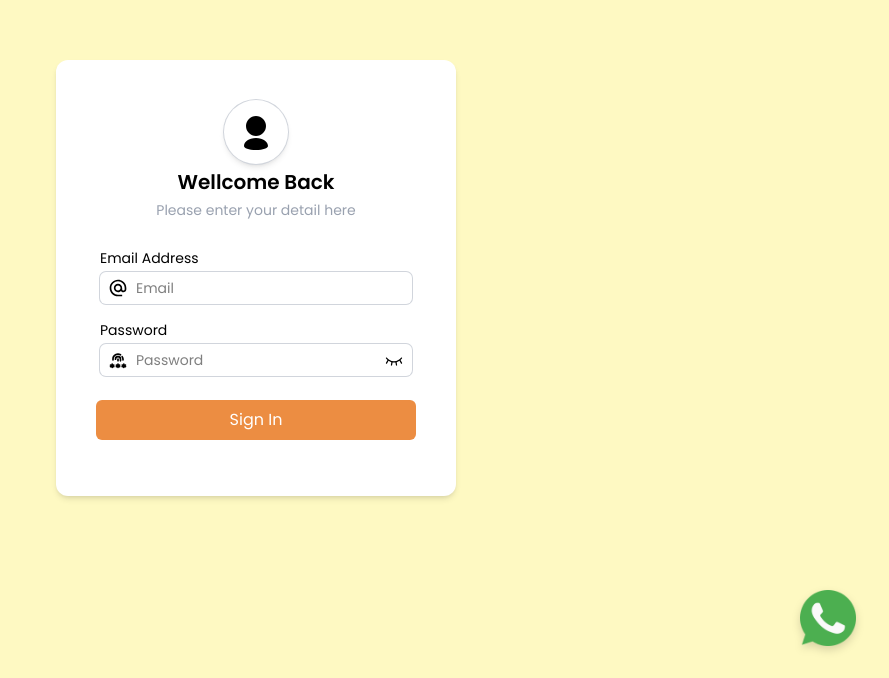
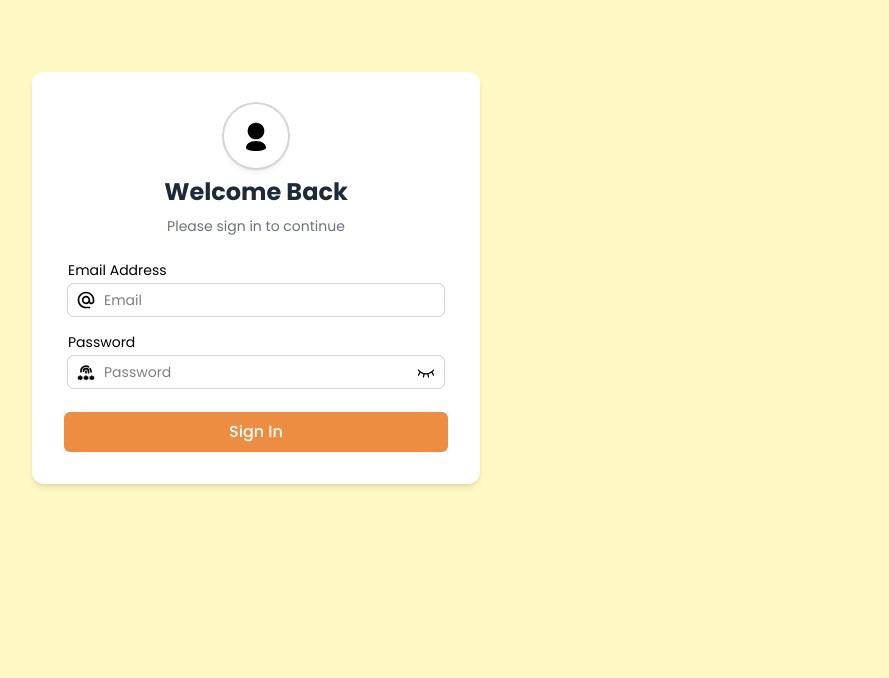
Before and after one commit to alinoumanriaz/packaging-frontend, a Next.js app: page /user/signin in a window 1280 px wide. Shown: the part 122-800 px from the top of the page, without its empty margins (384-1273 px from the left). Built offline with nearby package versions, Linux system fonts and the light colour scheme; no server answers.

Commit message:
update auth

```diff
--- a/src/app/user/signin/page.tsx
+++ b/src/app/user/signin/page.tsx
@@ -5,109 +5,172 @@ import { LOGIN_USER, USER_REGISTER } from "@/graphql/queries/user.query";
 import { useAppDispatch } from "@/redux/hooks";
 import { setUser } from "@/redux/slicers/currentUser";
 import { useMutation } from "@apollo/client";
-import React, { ChangeEvent, useState } from "react";
+import React, { ChangeEvent, FormEvent, useState } from "react";
 import { MdOutlineAlternateEmail } from "react-icons/md";
 import { PiEye, PiEyeClosed } from "react-icons/pi";
 import { TbPasswordFingerprint } from "react-icons/tb";
 import { TiUser } from "react-icons/ti";
 import { useRouter } from "next/navigation";
 
-const Page = () => {
-  const [islogin, setIslogin] = useState(true);
+const AuthPage = () => {
+  const [isLogin, setIsLogin] = useState(true);
   const [loading, setLoading] = useState(false);
-  const [newError, setNewError] = useState("");
+  const [error, setError] = useState("");
+  const [successMessage, setSuccessMessage] = useState("");
   const [registerUser] = useMutation(USER_REGISTER);
   const [loginUser] = useMutation(LOGIN_USER);
   const router = useRouter();
   const dispatch = useAppDispatch();
+
   const [form, setForm] = useState({
     username: "",
     email: "",
     password: "",
   });
+
+  const [formErrors, setFormErrors] = useState({
+    username: "",
+    email: "",
+    password: "",
+  });
+
   const handleOnChange = (e: ChangeEvent<HTMLInputElement>) => {
-    const name = e.target.name;
-    const value = e.target.value;
+    const { name, value } = e.target;
     setForm((prev) => ({ ...prev, [name]: value }));
+
+    // Clear error when user starts typing
+    if (formErrors[name as keyof typeof formErrors]) {
+      setFormErrors((prev) => ({ ...prev, [name]: "" }));
+    }
+
+    if (error) setError("");
+    if (successMessage) setSuccessMessage("");
   };
 
-  // const changeformhandler = () => {
-  //   setIslogin(!islogin);
-  // };
+  const validateForm = () => {
+    const errors = {
+      username: "",
+      email: "",
+      password: "",
+    };
 
-  const onsubmithandler = async () => {
+    let isValid = true;
+
+    if (!isLogin && !form.username.trim()) {
+      errors.username = "Username is required";
+      isValid = false;
+    }
+
+    if (!form.email.trim()) {
+      errors.email = "Email is required";
+      isValid = false;
+    } else if (!/^[^\s@]+@[^\s@]+\.[^\s@]+$/.test(form.email)) {
+      errors.email = "Please enter a valid email address";
+      isValid = false;
+    }
+
+    if (!form.password) {
+      errors.password = "Password is required";
+      isValid = false;
+    } else if (form.password.length < 6) {
+      errors.password = "Password must be at least 6 characters";
+      isValid = false;
+    }
+
+    setFormErrors(errors);
+    return isValid;
+  };
+
+  const toggleFormMode = () => {
+    setIsLogin(!isLogin);
+    setError("");
+    setSuccessMessage("");
+    setFormErrors({ username: "", email: "", password: "" });
+  };
+
+  const handleSubmit = async (e: FormEvent) => {
+    e.preventDefault();
+
+    if (!validateForm()) return;
+
     setLoading(true);
+    setError("");
+
     try {
-      if (islogin) {
+      if (isLogin) {
         const loginForm = {
           email: form.email,
           password: form.password,
         };
-        console.log("submit login form");
-        console.log({ loginForm: loginForm });
 
         const { data } = await loginUser({
           variables: { input: loginForm },
-          fetchPolicy: "no-cache", // Important for auth
+          fetchPolicy: "no-cache",
         });
-        console.log({cUSer:data})
-        dispatch(setUser(data?.loginUser?.user));
+
+        if (data?.loginUser?.user) {
+          dispatch(setUser(data.loginUser.user));
+          router.push("/");
         } else {
-        console.log(form);
-        const { data } = await registerUser({ variables: { input: form } });
-        console.log("submit registior form");
-        console.log(data);
+          setError("Login failed. Please check your credentials.");
         }
-    } catch (error) {
-      console.log({ res: error });
-      setNewError(`Unauthorized user detected`);
-      setLoading(false);
+      } else {
+        const { data } = await registerUser({
+          variables: { input: form },
+          fetchPolicy: "no-cache",
+        });
 
+        if (data?.registerUser) {
+          setSuccessMessage("Registration successful! Please login.");
+          setIsLogin(true);
+          setForm({ username: "", email: "", password: "" });
+        }
+      }
+    } catch (error: any) {
+      console.error("Auth error:", error);
+      setError(error.message || "An error occurred. Please try again.");
     } finally {
-      console.log({ res: "login suces" });
-      router.push("/");
+      console.log('login successfully')
     }
   };
+
   return (
-    <div className="bg-yellow-100 w-full h-dvh flex justify-center items-center">
-      <div className="w-[400px] bg-white rounded-xl shadow-md">
-        <div className="flex flex-col justify-center items-center space-y-4 p-10">
-          <div className="flex flex-col justify-center items-center space-y-1">
-            <div
-              className={`bg-white ${
-                newError === "" ? "ring-gray-300" : "ring-red-300 text-red-600"
-              } ring-1 rounded-full p-2 shadow-md`}
-            >
-              <TiUser className="size-12" />
+    <div className="bg-yellow-100 min-h-dvh flex justify-center items-center p-4">
+      <div className="w-full max-w-md bg-white rounded-xl shadow-md overflow-hidden">
+        <div className="p-6 sm:p-8">
+          <div className="flex flex-col items-center space-y-2">
+            <div className={`bg-white rounded-full p-3 shadow-md ring-2 ${
+              error ? "ring-red-300" : successMessage ? "ring-green-300" : "ring-gray-300"
+            }`}>
+              <TiUser className="size-10" />
             </div>
-            <div className="font-semibold text-xl">
-              {newError === "" ? (
-                <>Wellcome Back</>
-              ) : (
-                <div className="text-red-600 text-lg font-mono">{newError}</div>
-              )}
+
+            <h2 className="text-2xl font-bold text-gray-800">
+              {isLogin ? "Welcome Back" : "Create Account"}
+            </h2>
+
+            <p className="text-gray-500 text-sm text-center">
+              {isLogin
+                ? "Please sign in to continue"
+                : "Create an account to get started"
+              }
+            </p>
           </div>
-            <p className="text-gray-400 text-sm">
-              Please enter your detail here
-            </p>
-            <div>
-              {/* <button className="ring-1 ring-gray-500 rounded-2xl px-6 py-2">
-                Login with Google
-              </button> */}
+
+          {error && (
+            <div className="mt-4 p-3 bg-red-100 text-red-700 rounded-md text-sm">
+              {error}
             </div>
-          </div>
-          {!islogin && (
-            <InputBox
-              firstIcon={TiUser}
-              onChange={handleOnChange}
-              label="Username"
-              name="username"
-              type="text"
-              value={form.username}
-              placeholder="Username"
-            />
           )}
 
+          {successMessage && (
+            <div className="mt-4 p-3 bg-green-100 text-green-700 rounded-md text-sm">
+              {successMessage}
+            </div>
+          )}
+
+          <form onSubmit={handleSubmit} className="mt-6 space-y-4">
+            <div>
               <InputBox
                 firstIcon={MdOutlineAlternateEmail}
                 onChange={handleOnChange}
@@ -117,91 +180,40 @@ const Page = () => {
                 value={form.email}
                 placeholder="Email"
               />
+            </div>
+            <div>
               <InputBox
-            onChange={handleOnChange}
                 firstIcon={TbPasswordFingerprint}
                 secondIcon={PiEye}
                 thirdIcon={PiEyeClosed}
+                onChange={handleOnChange}
                 label="Password"
                 name="password"
                 type="password"
                 value={form.password}
                 placeholder="Password"
               />
-
-          <div className="w-full flex flex-col justify-center items-center">
-            {/* {islogin && (
-              <div className="w-full text-xs text-right text-green-700 ">
-                <div>Forget Password?</div>
             </div>
-            )} */}
             <button
+              type="submit"
               disabled={loading}
-              onClick={onsubmithandler}
-              type="submit"
-              className={` ${
-                loading ? "bg-primary-800/80" : "bg-primary-800"
-              } flex justify-center items-center h-10 text-white w-full my-4 py-2 rounded-md`}
+              className={`w-full py-2 px-4 mt-6 rounded-md text-white font-medium ${
+                loading ? "bg-primary-800/70 cursor-not-allowed" : "bg-primary-800 hover:bg-primary-800"
+              } transition-colors duration-200 flex items-center justify-center`}
             >
               {loading ? (
-                <>
                 <LoaderSpin color="text-white" />
-                </>
+              ) : isLogin ? (
+                "Sign In"
               ) : (
-                <>{islogin ? <>Sign In</> : <>Registor</>}</>
+                "Register"
               )}
             </button>
-            {/* {dbErrorMessage && (
-              <div
-                className={` ${
-                  codestatus
-                    ? "text-green-800 bg-green-100"
-                    : "text-red-600 bg-red-200"
-                }  text-center  w-[99%] text-xs rounded-md py-1`}
-              >
-                {dbErrorMessage}
-              </div>
-            )} */}
-          </div>
-          {/* <div className="flex justify-center items-center flex-col text-sm space-y-4 w-full">
-            <div>
-              {islogin ? (
-                <>Don&#39;t have an account:</>
-              ) : (
-                <>Already have an account:</>
-              )}
-              <span
-                onClick={changeformhandler}
-                className="text-blue-600 text-sm cursor-pointer "
-              >
-                {" "}
-                {islogin ? <>Sign Up</> : <>Sign In</>}
-              </span>
-            </div>
-            <div className="bg-gray-400 w-full h-[1px] flex justify-center items-center relative">
-              <span className="bg-white w-8 flex justify-center items-center absolute">
-                OR
-              </span>
-            </div>
-            <div className="w-full flex justify-between px-2 py-2 ">
-              <button className="flex space-x-2 ring-1 ring-gray-300 bg-gray-200 w-full justify-center items-center py-2 shadow-md rounded-md">
-                <Image
-                  src={
-                    "https://www.vectorlogo.zone/logos/facebook/facebook-official.svg"
-                  }
-                  alt="facebook"
-                  width={18}
-                  height={18}
-                />
-                <span>Facebook</span>
-              </button>
-            </div>
-          </div> */}
-          {/* {newError && <div className="text-red-600">{newError}</div>} */}
+          </form>
         </div>
       </div>
     </div>
   );
 };
 
-export default Page;
+export default AuthPage;
--- a/src/components/WhatsappButton.tsx
+++ b/src/components/WhatsappButton.tsx
@@ -1,9 +1,14 @@
-'use client'
+"use client";
 import Image from "next/image";
 import Link from "next/link";
+import { usePathname } from "next/navigation";
 import React from "react";
 
 const WhatsappButton = () => {
+  const pathName = usePathname();
+  if (pathName === "/user/signin") {
+    return null;
+  }
   return (
     <div className="fixed bottom-4 right-4 md:bottom-8 md:right-10 z-50  ">
       <Link
```
Lines whose indentation alone changed are shown as unchanged.
